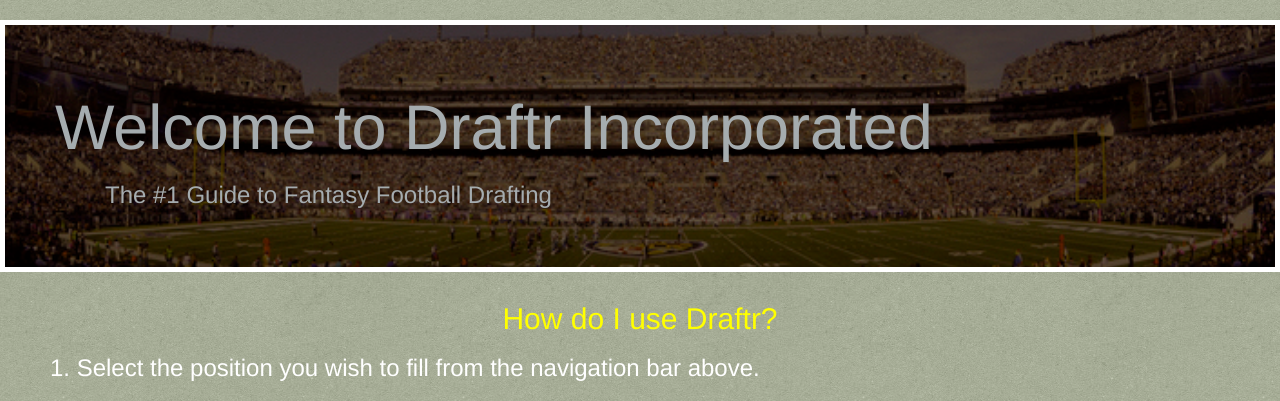
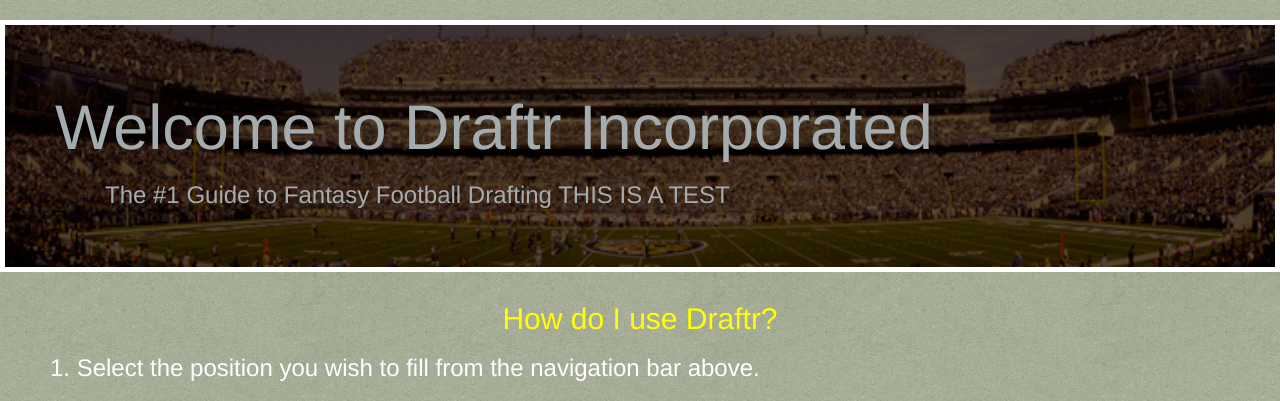
Before and after one commit to BretOwens/Draftr, a Django app: page / in a window 1280 px wide. Shown: the part 52-453 px from the top of the page. Run offline with Django 3.2, Linux system fonts and the light colour scheme; some libraries are stand-ins or nearby versions.

Commit message:
test all

```diff
--- a/nfl/templates/home.html
+++ b/nfl/templates/home.html
@@ -56,7 +56,7 @@
 	<h1> Welcome to Draftr Incorporated </h1>
 
 	<div class = "sub_header">
-	<h3> The #1 Guide to Fantasy Football Drafting </h3>
+	<h3> The #1 Guide to Fantasy Football Drafting THIS IS A TEST</h3>
 	</div>
 	</div>
 	</div>
```
